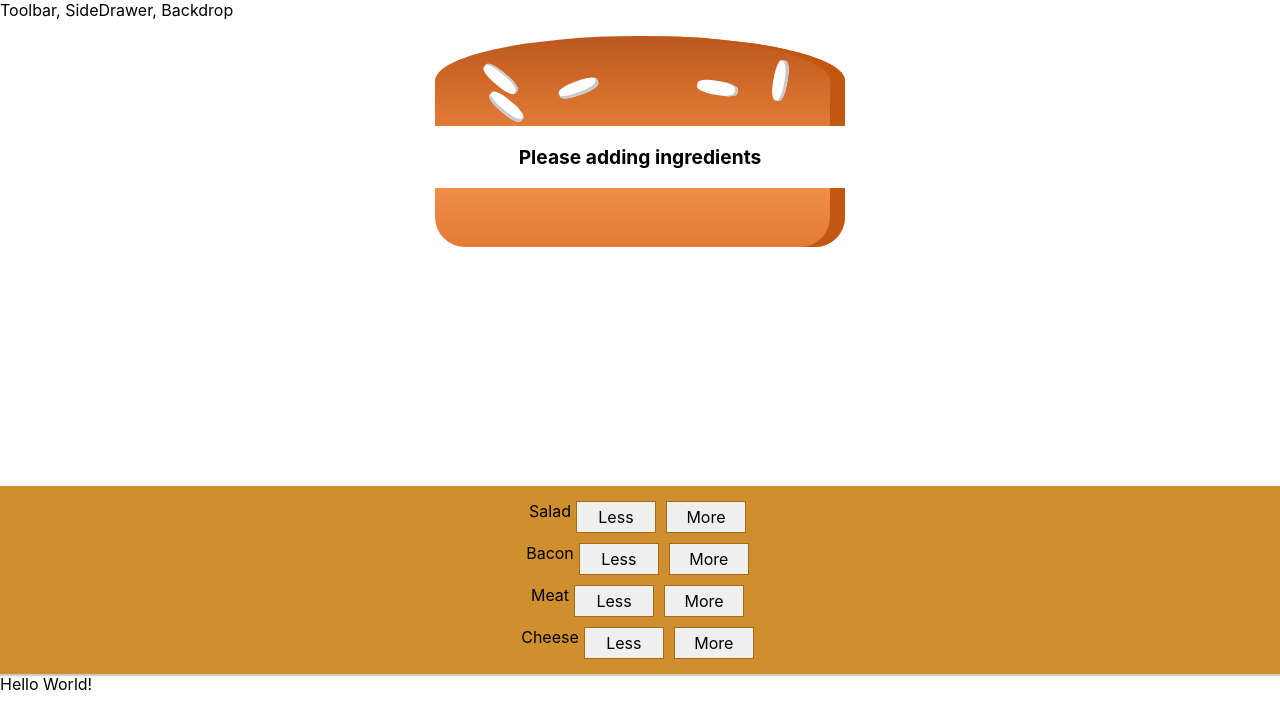
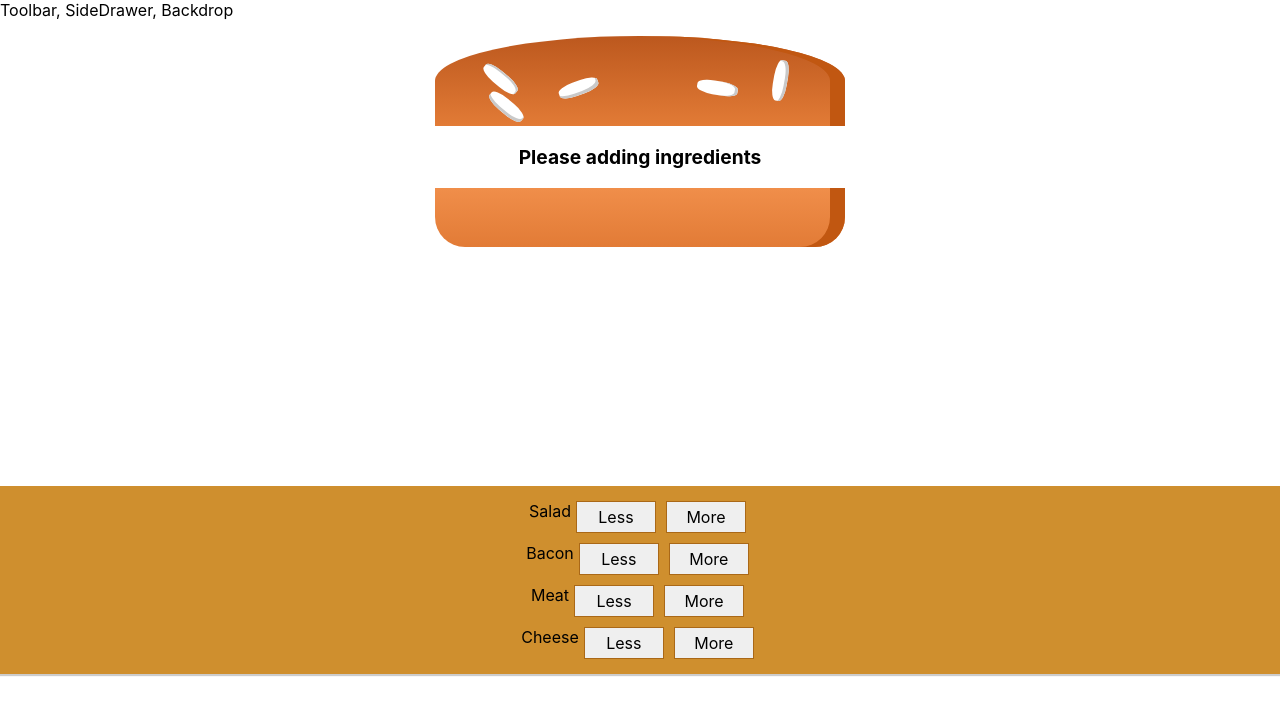
Before and after one commit to ilhamgusti/web-burger-builder, a React (Create React App) app: page / in a window 1280 px wide. Shown: the top 728 px of the page. Built offline with nearby package versions, Linux system fonts and the light colour scheme.

Commit message:
remove 'Hello World' text

```diff
--- a/src/App.js
+++ b/src/App.js
@@ -9,7 +9,6 @@ class App extends Component {
 				<Layout>
 					{' '}
 					<BurgerBuilder />
-					Hello World!{' '}
 				</Layout>
 			</div>
 		)
```
